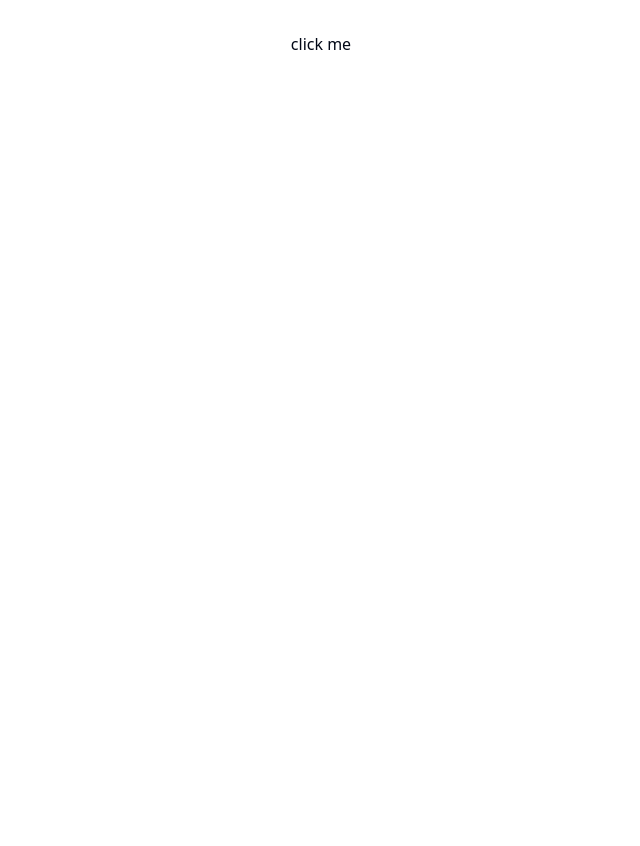
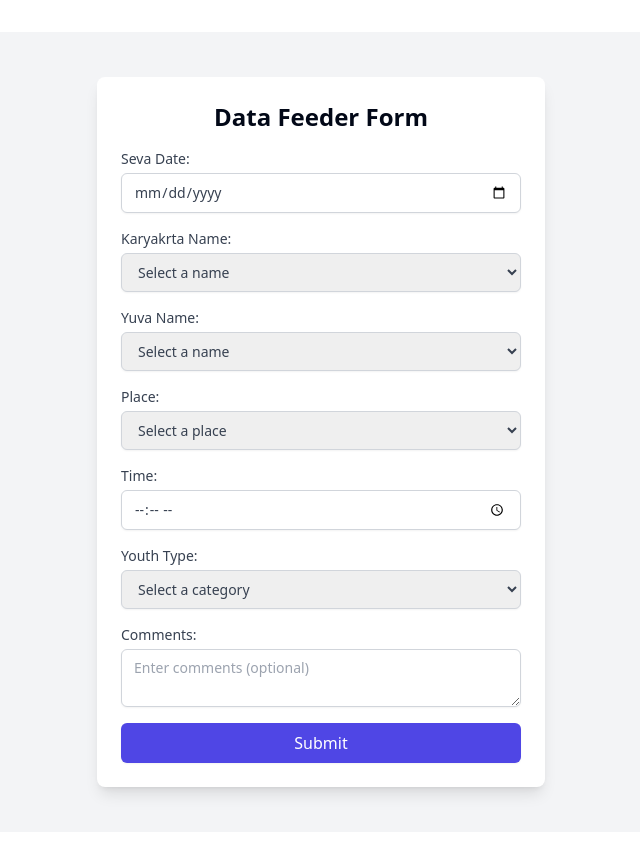
Before and after one commit to AkshayBhavsar5/youth_management, a React (Vite) app: page / in a window 1280 px wide. Shown: the top 846 px of the page, without its empty margins (319-959 px from the left). Before the commit the page ends 800 px from the top, so only its background shows below. Built offline with nearby package versions, Linux system fonts and the light colour scheme.

Commit message:
Data Feed

```diff
--- a/package.json
+++ b/package.json
@@ -31,6 +31,6 @@
     "eslint-plugin-react-refresh": "^0.4.7",
     "postcss": "^8.4.39",
     "tailwindcss": "^3.4.4",
-    "vite": "^5.3.1"
+    "vite": "^5.3.3"
   }
 }
--- a/src/App.jsx
+++ b/src/App.jsx
@@ -1,18 +1,19 @@
-import { useState } from 'react'
-import reactLogo from './assets/react.svg'
-import viteLogo from '/vite.svg'
-import './App.css'
+import { useState } from "react";
+import reactLogo from "./assets/react.svg";
+import viteLogo from "/vite.svg";
+import "./App.css";
+import DataFeed from "./components/ui/DataFeed";
 
 function App() {
-  const [count, setCount] = useState(0)
+  const [count, setCount] = useState(0);
 
   return (
     <>
-    <div className='px-2'>
-      <button>click me</button>
-    </div>
+      <div className="px-2">
+        <DataFeed />
+      </div>
     </>
-  )
+  );
 }
 
-export default App
+export default App;
--- /dev/null
+++ b/src/components/ui/DataFeed.jsx
@@ -0,0 +1,176 @@
+import React, { useState } from "react";
+import "tailwindcss/tailwind.css";
+
+const karyakarta = ["Jigar Patel", "Chetn Pipaliya", "Vivek Makvana"];
+const cities = ["home", "outside"];
+const youthType = ["Student", "Businessman", "Employee"];
+
+const FormComponent = () => {
+  const [formData, setFormData] = useState({
+    date: "",
+    name: "",
+    place: "",
+    time: "",
+    email: "",
+    category: "",
+    comments: "",
+  });
+
+  const handleChange = (e) => {
+    const { name, value } = e.target;
+    setFormData({
+      ...formData,
+      [name]: value,
+    });
+  };
+
+  const handleSubmit = (e) => {
+    e.preventDefault();
+    // Perform form validation and submission logic here
+    console.log("Form submitted:", formData);
+  };
+
+  return (
+    <div className="min-h-screen flex items-center justify-center bg-gray-100 my-auto py-5">
+      <div className="bg-white p-6 rounded-lg shadow-lg w-full max-w-md">
+        <h1 className="text-2xl font-bold mb-4 text-center">
+          Data Feeder Form
+        </h1>
+        <form onSubmit={handleSubmit} className="space-y-4 text-left">
+          <div className="mb-4">
+            <label className="block text-sm font-medium text-gray-700">
+              Seva Date:
+              <input
+                type="date"
+                name="date"
+                value={formData.date}
+                onChange={handleChange}
+                required
+                className="mt-1 block w-full px-3 py-2 border border-gray-300 rounded-md shadow-sm focus:outline-none focus:ring-indigo-500 focus:border-indigo-500 sm:text-sm"
+              />
+            </label>
+          </div>
+          <div className="mb-4">
+            <label className="block text-sm font-medium text-gray-700">
+              Karyakrta Name:
+              <select
+                name="name"
+                value={formData.name}
+                onChange={handleChange}
+                required
+                className="mt-1 block w-full px-3 py-2 border border-gray-300 rounded-md shadow-sm focus:outline-none focus:ring-indigo-500 focus:border-indigo-500 sm:text-sm"
+              >
+                <option value="" disabled>
+                  Select a name
+                </option>
+                {karyakarta.map((KK, index) => (
+                  <option value={KK} key={index}>
+                    {KK}
+                  </option>
+                ))}
+              </select>
+            </label>
+          </div>
+          <div className="mb-4">
+            <label className="block text-sm font-medium text-gray-700">
+              Yuva Name:
+              <select
+                name="name"
+                value={formData.name}
+                onChange={handleChange}
+                required
+                className="mt-1 block w-full px-3 py-2 border border-gray-300 rounded-md shadow-sm focus:outline-none focus:ring-indigo-500 focus:border-indigo-500 sm:text-sm"
+              >
+                <option value="" disabled>
+                  Select a name
+                </option>
+                {karyakarta.map((KK, index) => (
+                  <option value={KK} key={index}>
+                    {KK}
+                  </option>
+                ))}
+              </select>
+            </label>
+          </div>
+          <div className="mb-4">
+            <label className="block text-sm font-medium text-gray-700">
+              Place:
+              <select
+                name="place"
+                value={formData.place}
+                onChange={handleChange}
+                required
+                className="mt-1 block w-full px-3 py-2 border border-gray-300 rounded-md shadow-sm focus:outline-none focus:ring-indigo-500 focus:border-indigo-500 sm:text-sm"
+              >
+                <option value="" disabled>
+                  Select a place
+                </option>
+                {cities.map((city, index) => (
+                  <option value={city} key={index}>
+                    {city}
+                  </option>
+                ))}
+              </select>
+            </label>
+          </div>
+          <div className="mb-4">
+            <label className="block text-sm font-medium text-gray-700">
+              Time:
+              <input
+                type="time"
+                name="time"
+                value={formData.time}
+                onChange={handleChange}
+                required
+                className="mt-1 block w-full px-3 py-2 border border-gray-300 rounded-md shadow-sm focus:outline-none focus:ring-indigo-500 focus:border-indigo-500 sm:text-sm"
+              />
+            </label>
+          </div>
+          <div className="mb-4">
+            <label className="block text-sm font-medium text-gray-700">
+              Youth Type:
+              <select
+                name="category"
+                value={formData.category}
+                onChange={handleChange}
+                required
+                className="mt-1 block w-full px-3 py-2 border border-gray-300 rounded-md shadow-sm focus:outline-none focus:ring-indigo-500 focus:border-indigo-500 sm:text-sm"
+              >
+                <option value="" disabled>
+                  Select a category
+                </option>
+                {youthType.map((YT, index) => (
+                  <option value={YT} key={index}>
+                    {YT}
+                  </option>
+                ))}
+              </select>
+            </label>
+          </div>
+          <div className="mb-4">
+            <label className="block text-sm font-medium text-gray-700">
+              Comments:
+              <textarea
+                name="comments"
+                value={formData.comments}
+                onChange={handleChange}
+                className="mt-1 block w-full px-3 py-2 border border-gray-300 rounded-md shadow-sm focus:outline-none focus:ring-indigo-500 focus:border-indigo-500 sm:text-sm"
+                placeholder="Enter comments (optional)"
+              ></textarea>
+            </label>
+          </div>
+          <div>
+            <button
+              type="submit"
+              className="w-full bg-indigo-600 text-white py-2 px-4 rounded-md shadow-sm hover:bg-indigo-700 focus:outline-none focus:ring-2 focus:ring-offset-2 focus:ring-indigo-500"
+            >
+              Submit
+            </button>
+          </div>
+        </form>
+      </div>
+    </div>
+  );
+};
+
+export default FormComponent;
```
Also changed, not shown: 1 other file (tests, documents, lock files or other folders).
